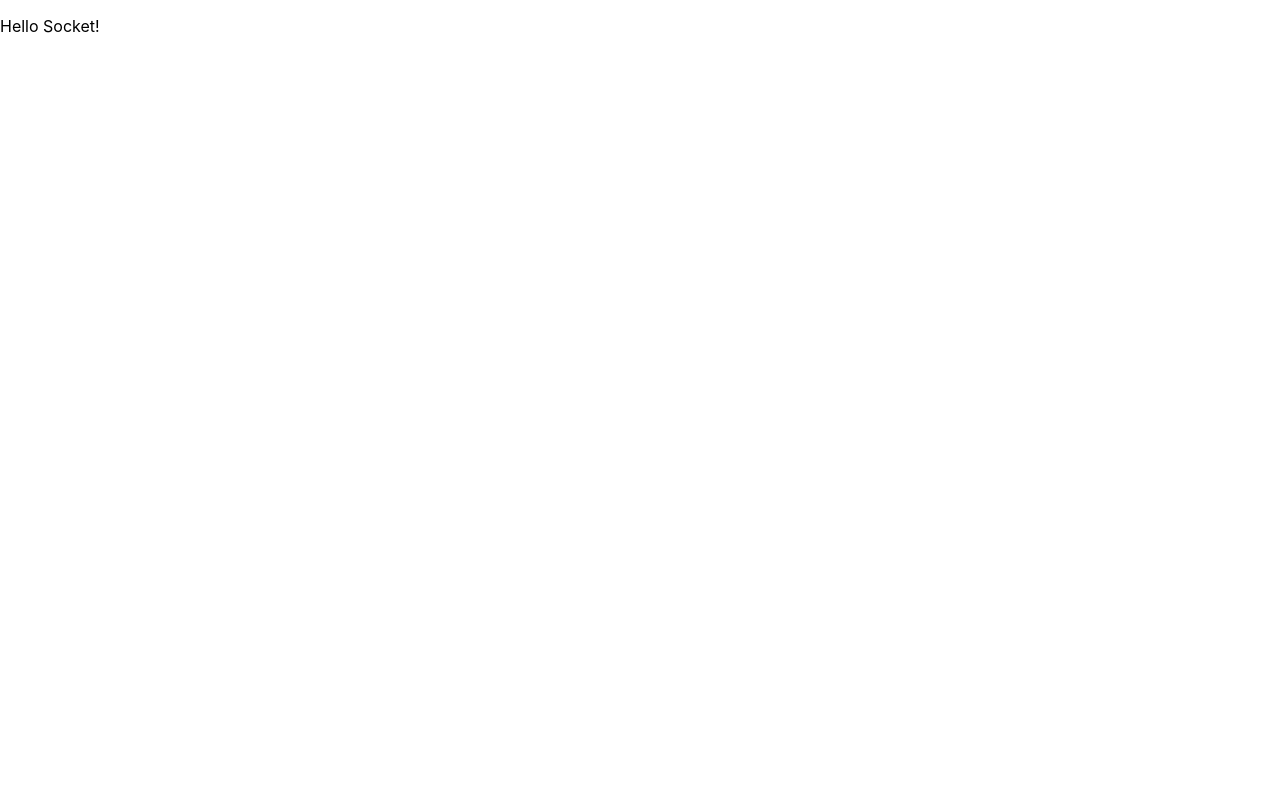
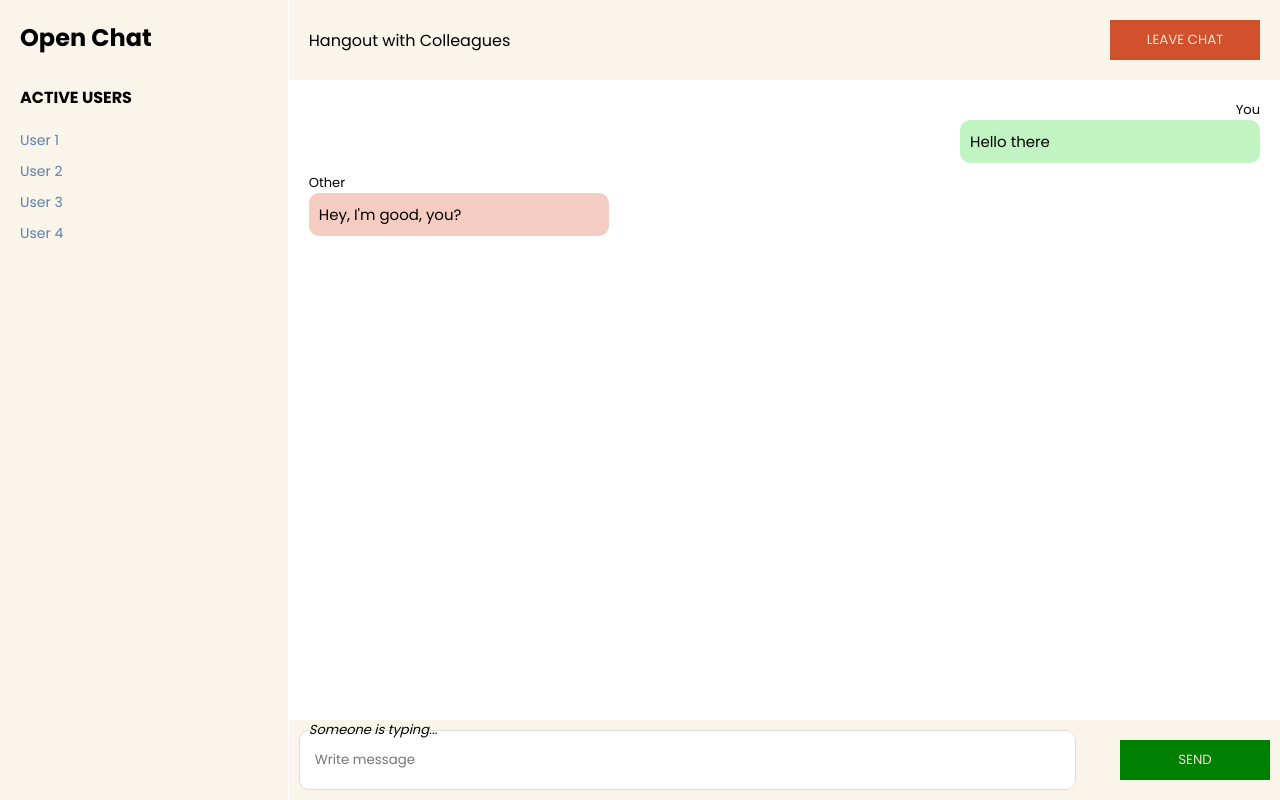
Before and after one commit to imranshkh283/chat-app-React, a React (Create React App) app in the folder client/: page /chat in a window 1280 px wide. Built offline with nearby package versions, Linux system fonts and the light colour scheme; no server answers.

Commit message:
css and update App.js add navigation

```diff
--- a/client/src/App.js
+++ b/client/src/App.js
@@ -1,11 +1,19 @@
+import { BrowserRouter, Routes, Route } from 'react-router-dom'
+import Home from './components/Home';
+import ChatPage from './components/ChatPage';
 import socketIO from 'socket.io-client';
 const socket = socketIO.connect('http://localhost:4000');
 
 function App() {
   return (
-    <div>
-      <p>Hello Socket!</p>
-    </div>
+    <BrowserRouter>
+      <div>
+        <Routes>
+          <Route path="/" element={<Home socket={socket} />}></Route>
+          <Route path="/chat" element={<ChatPage socket={socket} />}></Route>
+        </Routes>
+      </div>
+    </BrowserRouter>
   );
 }
 
--- a/client/src/index.css
+++ b/client/src/index.css
@@ -1,13 +1,155 @@
-body {
+@import url("https://fonts.googleapis.com/css2?family=Poppins:wght@100;200;300;400;500;600;700;800;900&display=swap");
+
+* {
+  box-sizing: border-box;
   margin: 0;
-  font-family: -apple-system, BlinkMacSystemFont, 'Segoe UI', 'Roboto', 'Oxygen',
-    'Ubuntu', 'Cantarell', 'Fira Sans', 'Droid Sans', 'Helvetica Neue',
-    sans-serif;
-  -webkit-font-smoothing: antialiased;
-  -moz-osx-font-smoothing: grayscale;
+  padding: 0;
+  font-family: "Poppins", sans-serif;
+}
+.home__container {
+  width: 100%;
+  height: 100vh;
+  display: flex;
+  flex-direction: column;
+  justify-content: center;
+  align-items: center;
+}
+.home__container > * {
+  margin-bottom: 10px;
+}
+.home__header {
+  margin-bottom: 30px;
+}
+.username__input {
+  padding: 10px;
+  width: 50%;
+}
+.home__cta {
+  width: 200px;
+  padding: 10px;
+  font-size: 16px;
+  cursor: pointer;
+  background-color: #607eaa;
+  color: #f9f5eb;
+  outline: none;
+  border: none;
+  border-radius: 5px;
+}
+.chat {
+  width: 100%;
+  height: 100vh;
+  display: flex;
+  align-items: center;
+}
+.chat__sidebar {
+  height: 100%;
+  background-color: #f9f5eb;
+  flex: 0.2;
+  padding: 20px;
+  border-right: 1px solid #fdfdfd;
+}
+.chat__main {
+  height: 100%;
+  flex: 0.8;
+}
+.chat__header {
+  margin: 30px 0 20px 0;
+}
+.chat__users > * {
+  margin-bottom: 10px;
+  color: #607eaa;
+  font-size: 14px;
+}
+.online__users > * {
+  margin-bottom: 10px;
+  color: rgb(238, 102, 102);
+  font-style: italic;
+}
+.chat__mainHeader {
+  width: 100%;
+  height: 10vh;
+  display: flex;
+  align-items: center;
+  justify-content: space-between;
+  padding: 20px;
+  background-color: #f9f5eb;
+}
+.leaveChat__btn {
+  padding: 10px;
+  width: 150px;
+  border: none;
+  outline: none;
+  background-color: #d1512d;
+  cursor: pointer;
+  color: #eae3d2;
+}
+.message__container {
+  width: 100%;
+  height: 80vh;
+  background-color: #fff;
+  padding: 20px;
+  overflow-y: scroll;
 }
 
-code {
-  font-family: source-code-pro, Menlo, Monaco, Consolas, 'Courier New',
-    monospace;
+.message__container > * {
+  margin-bottom: 10px;
 }
+.chat__footer {
+  padding: 10px;
+  background-color: #f9f5eb;
+  height: 10vh;
+}
+.form {
+  width: 100%;
+  height: 100%;
+  display: flex;
+  align-items: center;
+  justify-content: space-between;
+}
+.message {
+  width: 80%;
+  height: 100%;
+  border-radius: 10px;
+  border: 1px solid #ddd;
+  outline: none;
+  padding: 15px;
+}
+.sendBtn {
+  width: 150px;
+  background-color: green;
+  padding: 10px;
+  border: none;
+  outline: none;
+  color: #eae3d2;
+  cursor: pointer;
+}
+.sendBtn:hover {
+  background-color: rgb(129, 201, 129);
+}
+.message__recipient {
+  background-color: #f5ccc2;
+  width: 300px;
+  padding: 10px;
+  border-radius: 10px;
+  font-size: 15px;
+}
+.message__sender {
+  background-color: rgb(194, 243, 194);
+  max-width: 300px;
+  padding: 10px;
+  border-radius: 10px;
+  margin-left: auto;
+  font-size: 15px;
+}
+.message__chats > p {
+  font-size: 13px;
+}
+.sender__name {
+  text-align: right;
+}
+.message__status {
+  position: fixed;
+  bottom: 50px;
+  font-size: 13px;
+  font-style: italic;
+}
```
